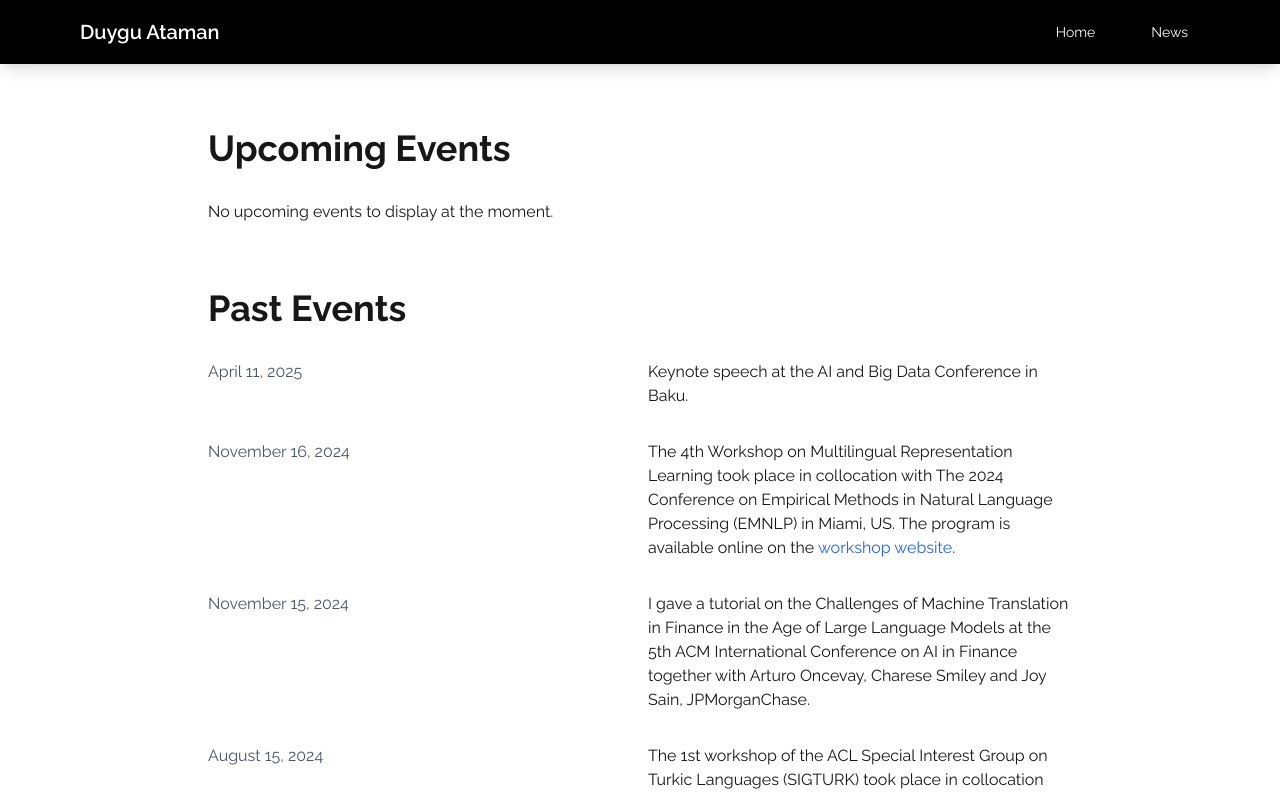
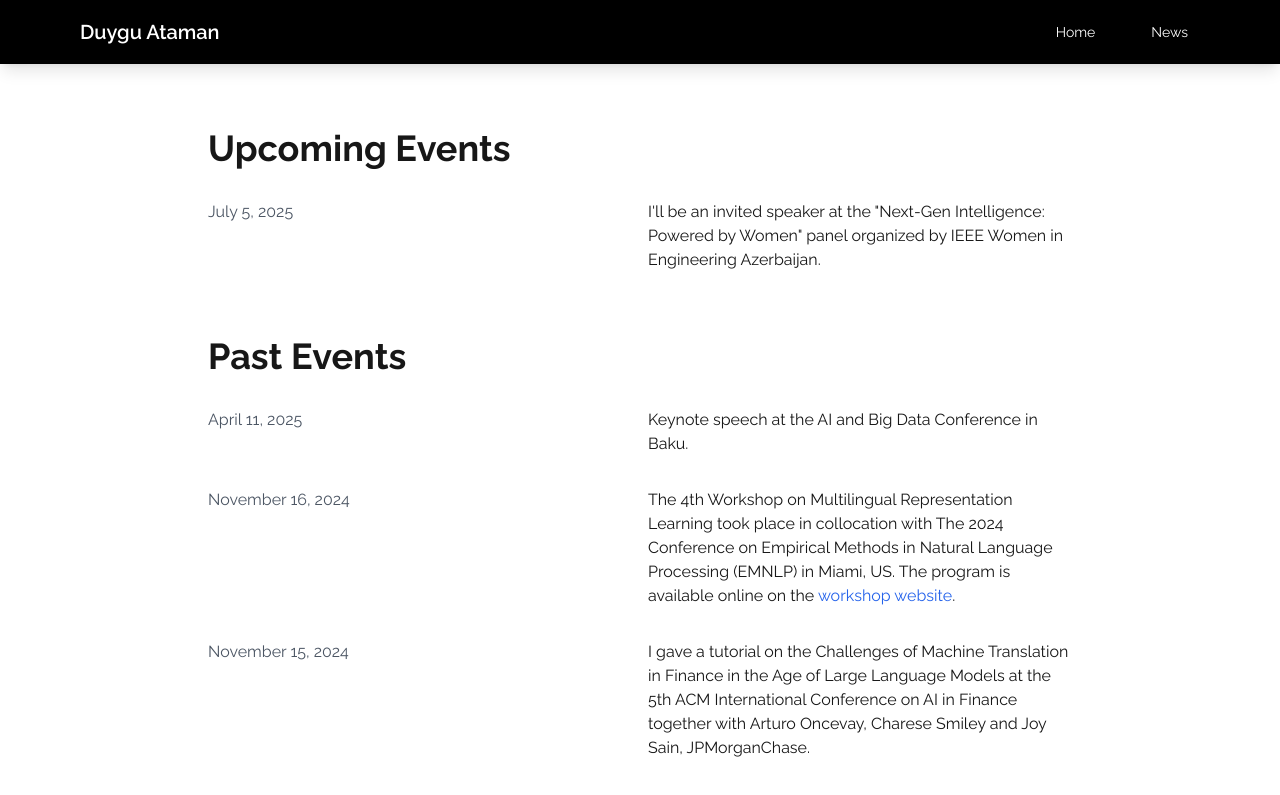
Before and after one commit to d-ataman/ataman-website, a Next.js app: page /news in a window 1280 px wide. Shown: the top 795 px of the page. Built offline with nearby package versions, Linux system fonts and the light colour scheme.

Commit message:
added new event

```diff
--- a/src/app/news/page.tsx
+++ b/src/app/news/page.tsx
@@ -7,7 +7,14 @@ export default function News() {
       <div className="max-w-4xl mx-auto px-4 py-16">
         <h1 className="text-4xl font-bold mb-8">Upcoming Events</h1>
         <div className="prose prose-lg max-w-none mb-16">
-          <p>No upcoming events to display at the moment.</p>
+          <div className="grid grid-cols-1 md:grid-cols-2 gap-4 mb-8">
+            <div className="text-gray-600">
+              July 5, 2025
+            </div>
+            <div>
+              I'll be an invited speaker at the "Next-Gen Intelligence: Powered by Women" panel organized by IEEE Women in Engineering Azerbaijan.
+            </div>
+          </div>
         </div>
         <h1 className="text-4xl font-bold mb-8">Past Events</h1>
         <div className="prose prose-lg max-w-none">
```
